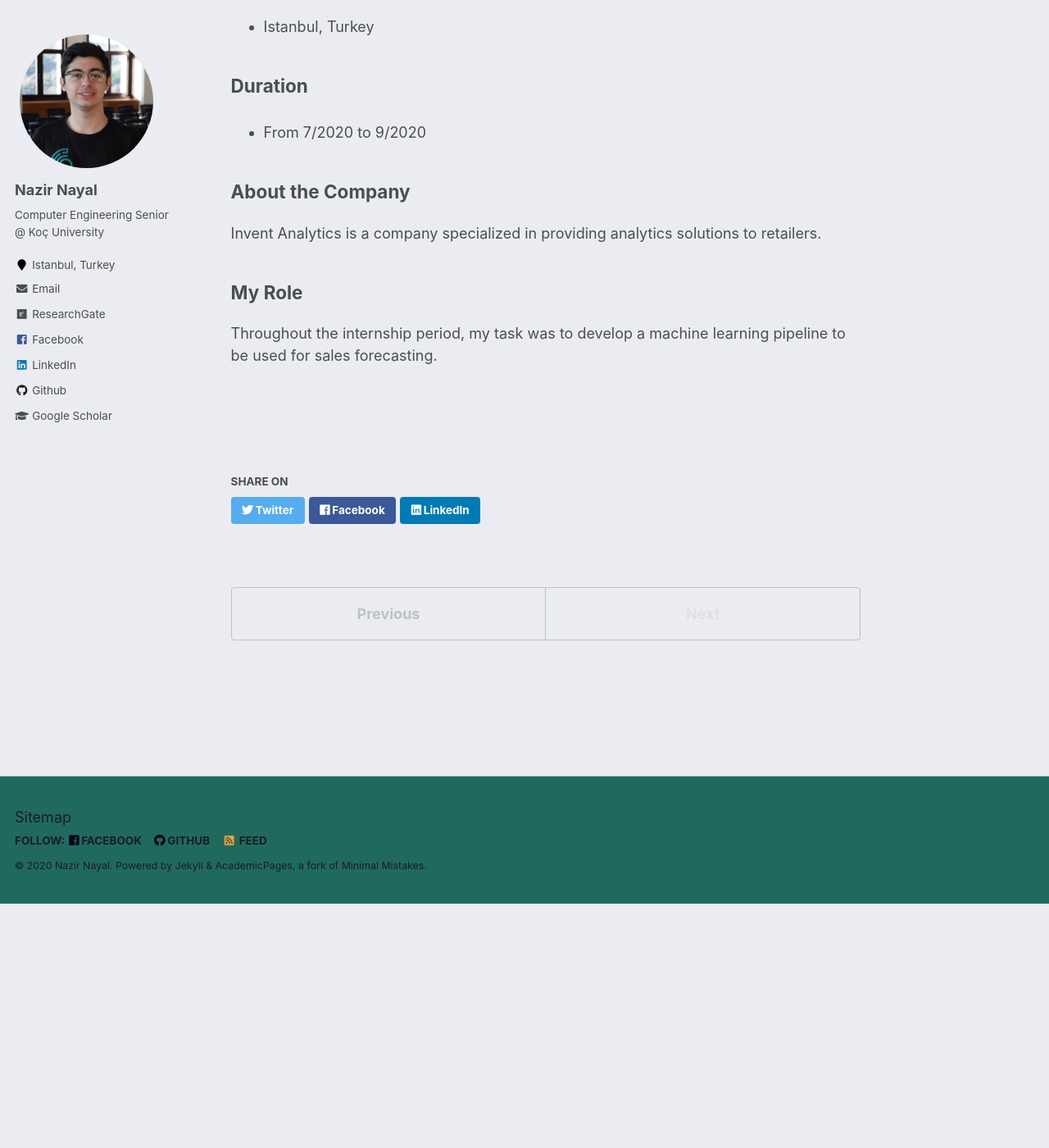
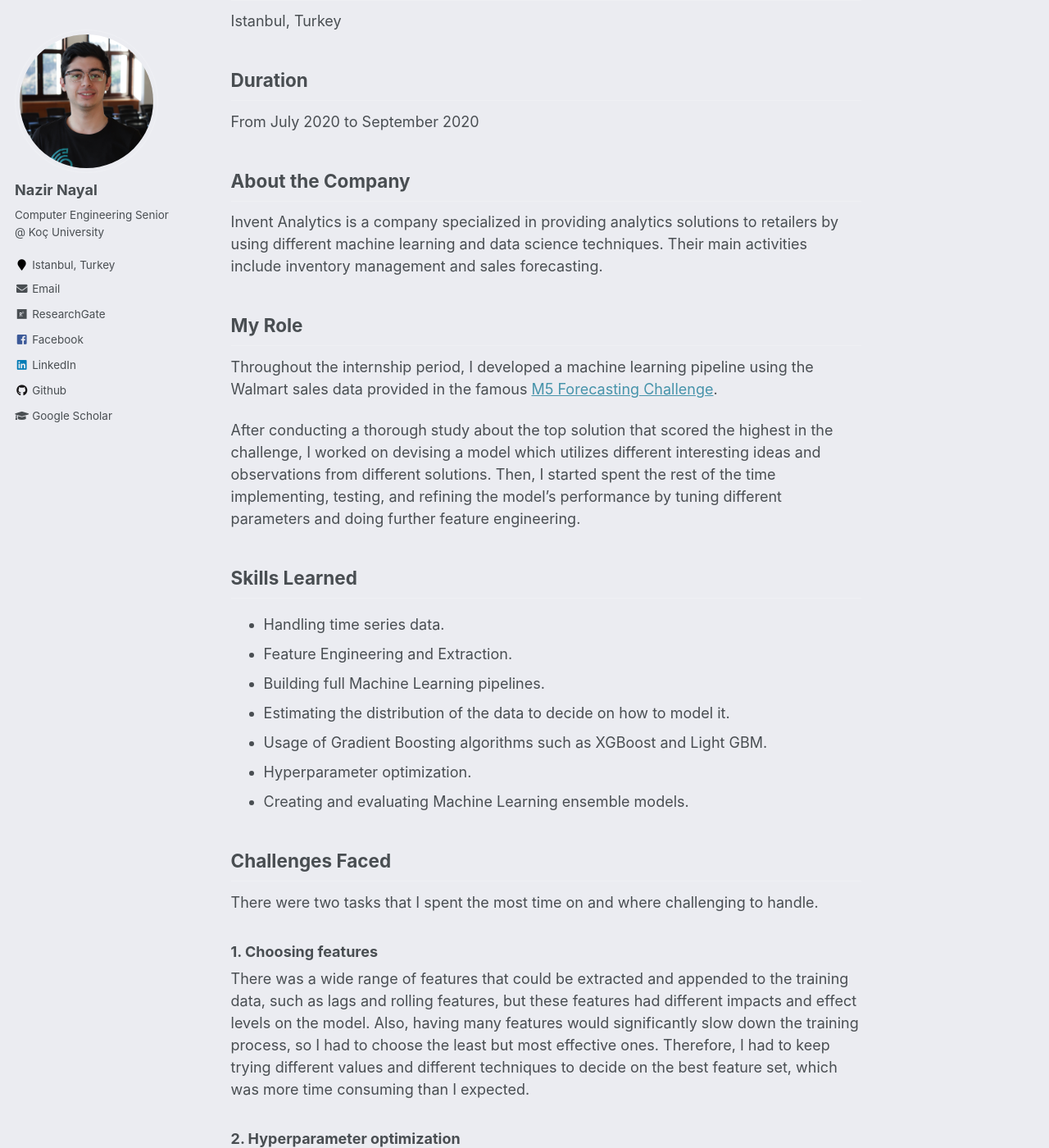
Before and after one commit to NazirNayal8/nazirnayal.github.io, a Jekyll site: the page built from _experience/invent_analytics.md, in a window 1280 px wide and 1400 px high, scrolled down 298 px. Shown: the whole window at 82% size. Built offline with Jekyll 4.4.1, drawn with Linux system fonts in a browser that asks for light colours; some of the changed text lies outside the part shown.

Commit message:
update invent experience

```diff
--- a/_experience/invent_analytics.md
+++ b/_experience/invent_analytics.md
@@ -7,17 +7,53 @@ permalink: "/experience/invent_analytics"
 ---
 
 ## Location
-* Istanbul, Turkey
+
+Istanbul, Turkey
 
 ## Duration
 
-* From 7/2020 to 9/2020
+From July 2020 to September 2020
 
 ## About the Company
 
-Invent Analytics is a company specialized in providing analytics solutions to retailers.
+Invent Analytics is a company specialized in providing analytics solutions to retailers
+by using different machine learning and data science techniques. Their main activities include
+inventory management and sales forecasting.
 
 ## My Role
 
-Throughout the internship period, my task was to develop a machine learning pipeline
-to be used for sales forecasting.
+Throughout the internship period, I developed a machine learning pipeline using the Walmart sales data provided in
+the famous [M5 Forecasting Challenge](https://www.kaggle.com/c/m5-forecasting-accuracy).
+
+After conducting a thorough study about the top solution that scored the highest in the challenge, I worked on devising a model which
+utilizes different interesting ideas and observations from different solutions. Then, I started spent the rest of the time implementing, testing,
+and refining the model's performance by tuning different parameters and doing further feature engineering.
+
+## Skills Learned
+
+* Handling time series data.
+* Feature Engineering and Extraction.
+* Building full Machine Learning pipelines.
+* Estimating the distribution of the data to decide on how to model it.
+* Usage of Gradient Boosting algorithms such as XGBoost and Light GBM.
+* Hyperparameter optimization.
+* Creating and evaluating Machine Learning ensemble models.
+
+## Challenges Faced
+
+There were two tasks that I spent the most time on and where challenging to handle.
+
+### 1. Choosing features
+
+There was a wide range of features that could be extracted and appended to the
+training data, such as lags and rolling features, but these features had different impacts and effect levels on the model.
+Also, having many features would significantly slow down the training process, so I had to choose the least but most effective ones.
+Therefore, I had to keep trying different values and different techniques to decide on the best feature set, which was
+more time consuming than I expected.
+
+### 2. Hyperparameter optimization
+
+Deciding on the parameters for gradient boosting algorithms was the most difficult part. There were numerous important parameters
+to manipulate. I attempted using some packages that can help in optimizing the parameters instead of doing a brute force search.
+I tried using [hyperopt](https://github.com/hyperopt/hyperopt) package in python, which uses Bayesian optimization algorithms to find the best set of parameters.
+The library was not as fast as required but it was better than the other options I have attempted.
```
